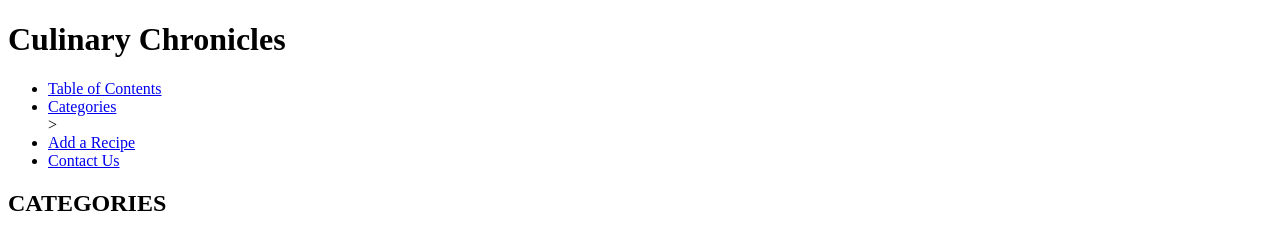
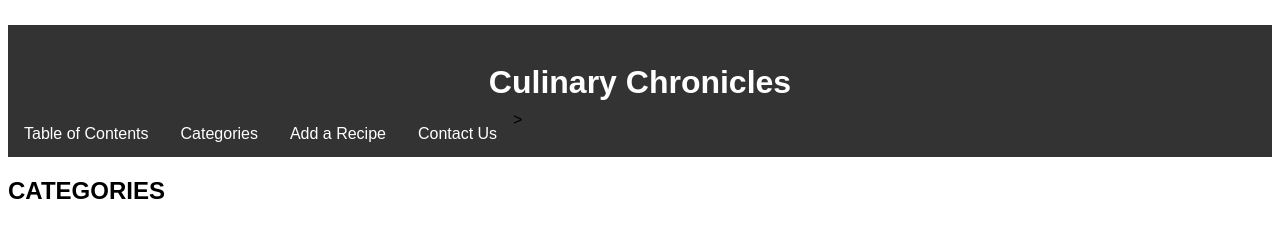
Before and after one commit to helen1032/Culinary-Chronicles, a plain HTML site: page HTML Files/categories.html in a window 1280 px wide. Drawn offline with Linux system fonts and the light colour scheme.

Commit message:
fix: issues with CSS stylesheet

```diff
--- a/CSS Files/contact.css
+++ /dev/null
@@ -1,39 +0,0 @@
-body {
-    font-family: sans-serif;
-}
-
-.header {
-    padding: 18px;
-    margin-top: 25px;
-    height: 50px;
-    background-color: #333;
-    color: white;
-    text-align: center;
-}
-
-.nav {
-  list-style-type: none;
-  margin: 0;
-  padding: 0;
-  overflow: hidden;
-  background-color: #333;
-  position: -webkit-sticky;
-  position: sticky;
-  top: 0;
-}
-
-li {
-  float: left;
-}
-
-li a {
-  display: block;
-  color: white;
-  text-align: center;
-  padding: 14px 16px;
-  text-decoration: none;
-}
-
-li a:hover {
-  background-color: #111;
-}
--- a/CSS Files/default.css
+++ /dev/null
@@ -1,39 +0,0 @@
-body {
-    font-family: sans-serif;
-}
-
-.header {
-    padding: 18px;
-    margin-top: 25px;
-    height: 50px;
-    background-color: #333;
-    color: white;
-    text-align: center;
-}
-
-.nav {
-  list-style-type: none;
-  margin: 0;
-  padding: 0;
-  overflow: hidden;
-  background-color: #333;
-  position: -webkit-sticky;
-  position: sticky;
-  top: 0;
-}
-
-li {
-  float: left;
-}
-
-li a {
-  display: block;
-  color: white;
-  text-align: center;
-  padding: 14px 16px;
-  text-decoration: none;
-}
-
-li a:hover {
-  background-color: #111;
-}
--- a/CSS Files/home.css
+++ /dev/null
@@ -1,39 +0,0 @@
-body {
-    font-family: sans-serif;
-}
-
-.header {
-    padding: 18px;
-    margin-top: 25px;
-    height: 50px;
-    background-color: #333;
-    color: white;
-    text-align: center;
-}
-
-.nav {
-  list-style-type: none;
-  margin: 0;
-  padding: 0;
-  overflow: hidden;
-  background-color: #333;
-  position: -webkit-sticky;
-  position: sticky;
-  top: 0;
-}
-
-li {
-  float: left;
-}
-
-li a {
-  display: block;
-  color: white;
-  text-align: center;
-  padding: 14px 16px;
-  text-decoration: none;
-}
-
-li a:hover {
-  background-color: #111;
-}
--- a/CSS Files/toc.css
+++ /dev/null
@@ -1,39 +0,0 @@
-body {
-    font-family: sans-serif;
-}
-
-.header {
-    padding: 18px;
-    margin-top: 25px;
-    height: 50px;
-    background-color: #333;
-    color: white;
-    text-align: center;
-}
-
-.nav {
-  list-style-type: none;
-  margin: 0;
-  padding: 0;
-  overflow: hidden;
-  background-color: #333;
-  position: -webkit-sticky;
-  position: sticky;
-  top: 0;
-}
-
-li {
-  float: left;
-}
-
-li a {
-  display: block;
-  color: white;
-  text-align: center;
-  padding: 14px 16px;
-  text-decoration: none;
-}
-
-li a:hover {
-  background-color: #111;
-}
--- a/CSS Files/upload.css
+++ /dev/null
@@ -1,117 +0,0 @@
-body {
-    font-family: sans-serif;
-}
-
-.header {
-    padding: 18px;
-    margin-top: 25px;
-    height: 50px;
-    background-color: #333;
-    color: white;
-    text-align: center;
-}
-
-.nav {
-  list-style-type: none;
-  margin: 0;
-  padding: 0;
-  overflow: hidden;
-  background-color: #333;
-  position: -webkit-sticky;
-  position: sticky;
-  top: 0;
-}
-
-li {
-  float: left;
-}
-
-li a {
-  display: block;
-  color: white;
-  text-align: center;
-  padding: 14px 16px;
-  text-decoration: none;
-}
-
-li a:hover {
-  background-color: #111;
-}
-
-.container {
-    display: flex;
-    flex-direction: row;
-    justify-content: space-between;
-    margin: 150px 5%;
-}
-
-.left-column {
-    width: 25%;
-}
-
-.right-column {
-    width: 65%;
-}
-
-form {
-    display: flex;
-    flex-direction: column;
-}
-
-label {
-    margin-bottom: 10px;
-}
-
-input[type="text"], textarea {
-    padding: 10px;
-    margin-bottom: 10px;
-    border-radius: 5px;
-    border: 1px solid #ccc;
-    width: 100%;
-    box-sizing: border-box;
-}
-
-button[type="submit"] {
-    padding: 10px;
-    background-color: #3338;
-    color: #fff;
-    border: none;
-    border-radius: 5px;
-    cursor: pointer;
-}
-
-#recipe-list {
-    display: grid;
-    grid-template-columns: repeat(auto-fit, minmax(300px, 1fr));
-    grid-gap: 20px;
-}
-
-#no-recipes {
-    display: flex;
-    background-color: #FFCCCC;
-    padding: 20px;
-    border-radius: 8px;
-    margin-top: 44px;
-}
-
-.recipe {
-    border: 1px solid #ccc;
-    padding: 10px;
-    border-radius: 5px;
-    box-shadow: 0 2px 4px rgba(0,0,0,.2);
-}
-
-.recipe h3 {
-    margin-top: 0;
-    margin-bottom: 10px;
-}
-
-.recipe ul {
-    margin: 0;
-    padding: 0;
-    list-style: none;
-}
-
-.recipe ul li {
-    margin-bottom: 5px;
-}
--- a/HTML Files/categories.html
+++ b/HTML Files/categories.html
@@ -3,7 +3,7 @@
 <head>
     <meta charset="UTF-8">
     <title>Culinary Chronicles</title>
-    <link href="/Group-13---Final/CSS Files/default.css" rel="stylesheet" type="text/css">
+    <link href="/CSS_Files/default.css" rel="stylesheet" type="text/css">
 </head>
 <body>
     <div class="header">
@@ -11,10 +11,10 @@
     </div>
 
     <ul class="nav">
-        <li><a href="/FinalProject/Group-13---Final/HTML Files/toc.html">Table of Contents</a></li>
-        <li><a href="/FinalProject/Group-13---Final/HTML Files/categories.html">Categories</a></li>>
-        <li><a href="/FinalProject/Group-13---Final/HTML Files/upload.html">Add a Recipe</a></li>
-        <li><a href="/FinalProject/Group-13---Final/HTML Files/contact.html">Contact Us</a></li>
+        <li><a href="/HTML Files/toc.html">Table of Contents</a></li>
+        <li><a href="/HTML Files/categories.html">Categories</a></li>>
+        <li><a href="/HTML Files/upload.html">Add a Recipe</a></li>
+        <li><a href="/HTML Files/contact.html">Contact Us</a></li>
     </ul>
     <h2>CATEGORIES</h2>
 </body>
```
Also changed, not shown: HTML Files/contact.html (+5 -5 lines), HTML Files/home.html (+5 -5 lines), HTML Files/toc.html (+5 -5 lines), HTML Files/upload.html (+5 -5 lines), CSS_Files/default.css (renamed from CSS Files/categories.css).
